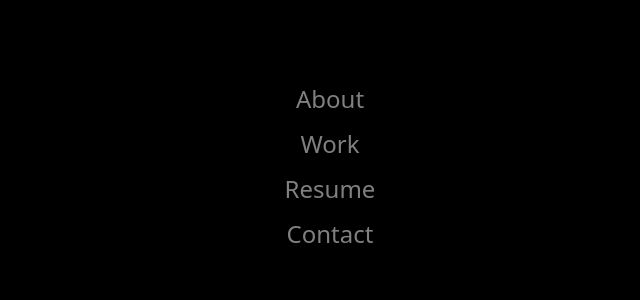
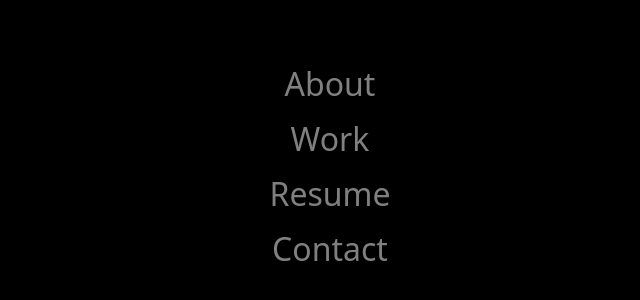
Before and after one commit to sudokatsu/sudokatsuNet, a plain HTML site: page index.html in a window 1280 px wide. Shown: the part 228-528 px from the top of the page, without its empty margins (640-1280 px from the left). Drawn offline with Linux system fonts and the light colour scheme.

Commit message:
Add fade in, change mp3 to wav, styling

```diff
--- a/index.html
+++ b/index.html
@@ -31,7 +31,7 @@
         <li class="menuOptions">Resume</li>
         <li class="menuOptions">Contact</li>
       </ul>
-      <audio id="selectSound" type="audio/mpeg" src="/assets/ps2Select.mp3" />
+      <audio id="selectSound" type="audio/mpeg" src="/assets/ps2Select.wav" />
     </div>
     <!-- <div id="aboutContainer">
       <ul>
--- a/main.js
+++ b/main.js
@@ -1,10 +1,10 @@
 let sound = document.getElementById('selectSound');
-let homeContainer = document.getElementById('homeContainer');
+let menuOptionsContainer = document.getElementById('menuOptionsContainer');
 let navOptions = document.getElementsByClassName('menuOptions');
 let transitionBars = document.getElementsByClassName('transitionAnimation');
 let barsArray = Array.from(transitionBars);
 
-function controlAudioNav() {
+function controlAudioNav(event) {
   sound.play();
 
   barsArray.forEach((bar) => {
@@ -21,3 +21,7 @@ function controlAudioNav() {
 Array.from(navOptions).forEach((option) => {
   option.addEventListener('click', controlAudioNav);
 });
+
+setTimeout(function () {
+  menuOptionsContainer.style.opacity = '1';
+}, 1000);
--- a/styles.css
+++ b/styles.css
@@ -19,12 +19,15 @@ body {
   justify-content: center;
   align-items: center;
   list-style-type: none;
+  opacity: 0;
+  transition: opacity 1s linear;
 }
+
 li {
   font-family: system-ui, -apple-system, BlinkMacSystemFont, 'Segoe UI', Roboto,
     Oxygen, Ubuntu, Cantarell, 'Open Sans', 'Helvetica Neue', sans-serif;
   color: gray;
-  font-size: x-large;
+  font-size: xx-large;
   margin-bottom: 12px;
   cursor: pointer;
   text-decoration: none;
```
Also changed, not shown: 2 other files.
